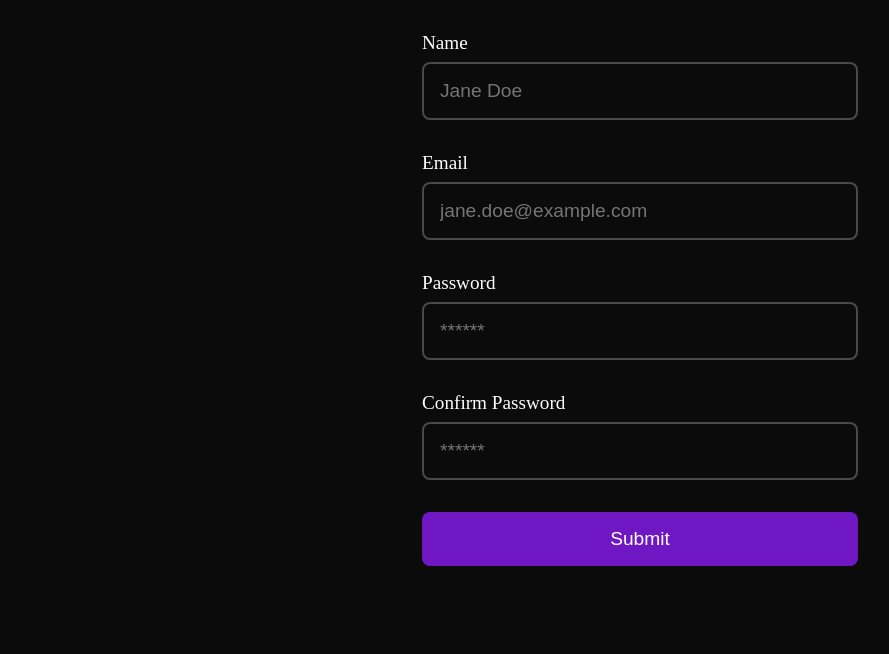
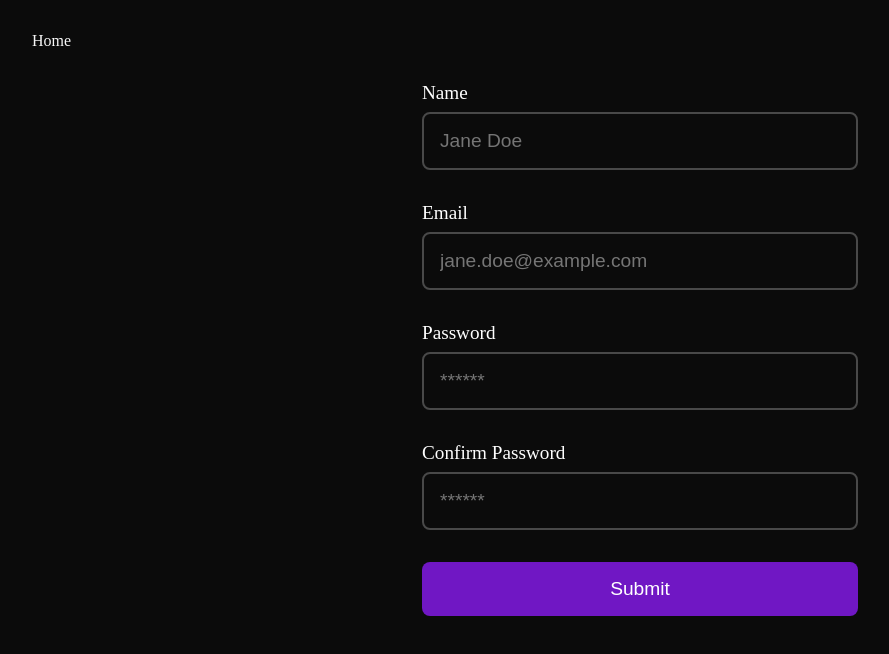
Before and after one commit to Dmitriy24S/rest-api-1-frontend, a Next.js app: page /register in a window 1280 px wide. Shown: the top 654 px of the page, without its empty margins (0-889 px from the left). Built offline with nearby package versions, Linux system fonts and the light colour scheme.

Commit message:
feat: add link to 'Home' for login/register pages

```diff
--- a/src/pages/register.tsx
+++ b/src/pages/register.tsx
@@ -1,5 +1,6 @@
 import { zodResolver } from '@hookform/resolvers/zod'
 import axios from 'axios'
+import Link from 'next/link'
 import { useRouter } from 'next/router'
 import { useState } from 'react'
 import { useForm } from 'react-hook-form'
@@ -56,7 +57,14 @@ const RegisterPage = () => {
   console.log('errors', errors)
 
   return (
-    <>
+    <div
+      style={{
+        padding: '2rem',
+      }}
+    >
+      <Link href='/' style={{ display: 'inline' }}>
+        Home
+      </Link>
       <form onSubmit={handleSubmit(onSubmit)}>
         {registrationError && (
           <p style={{ textAlign: 'center', marginBottom: '0.75rem' }}>
@@ -100,7 +108,7 @@ const RegisterPage = () => {
         </div>
         <button type='submit'>Submit</button>
       </form>
-    </>
+    </div>
   )
 }
 
```
Also changed, not shown: src/pages/login.tsx (+10 -2 lines).
